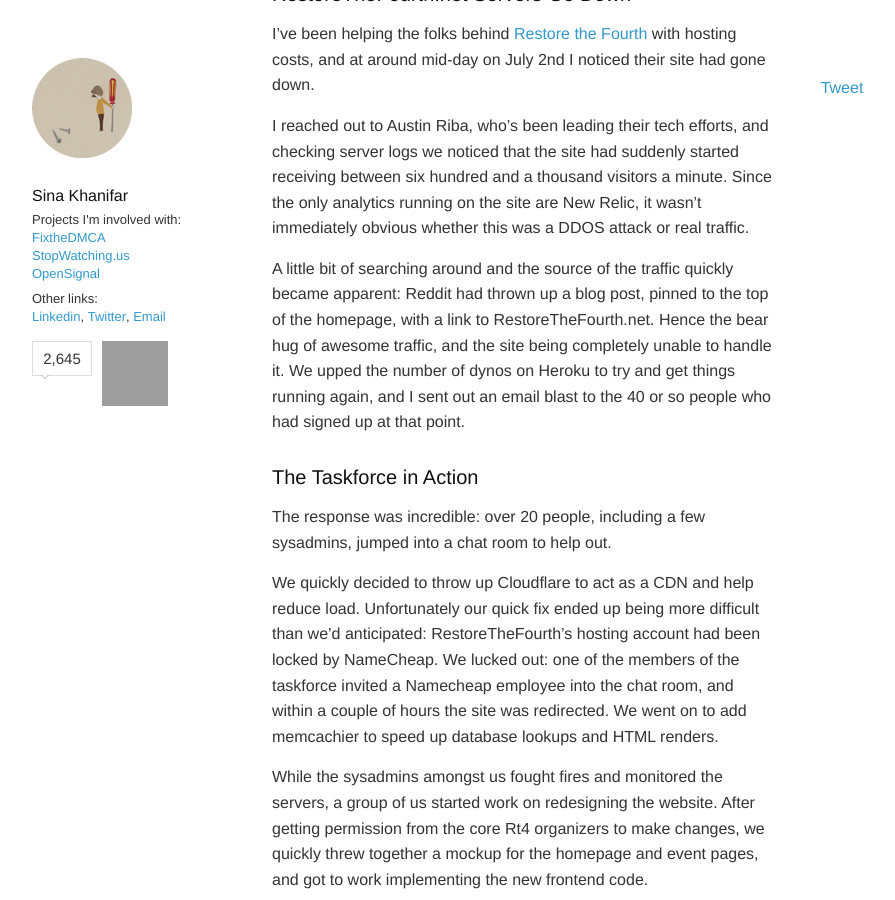
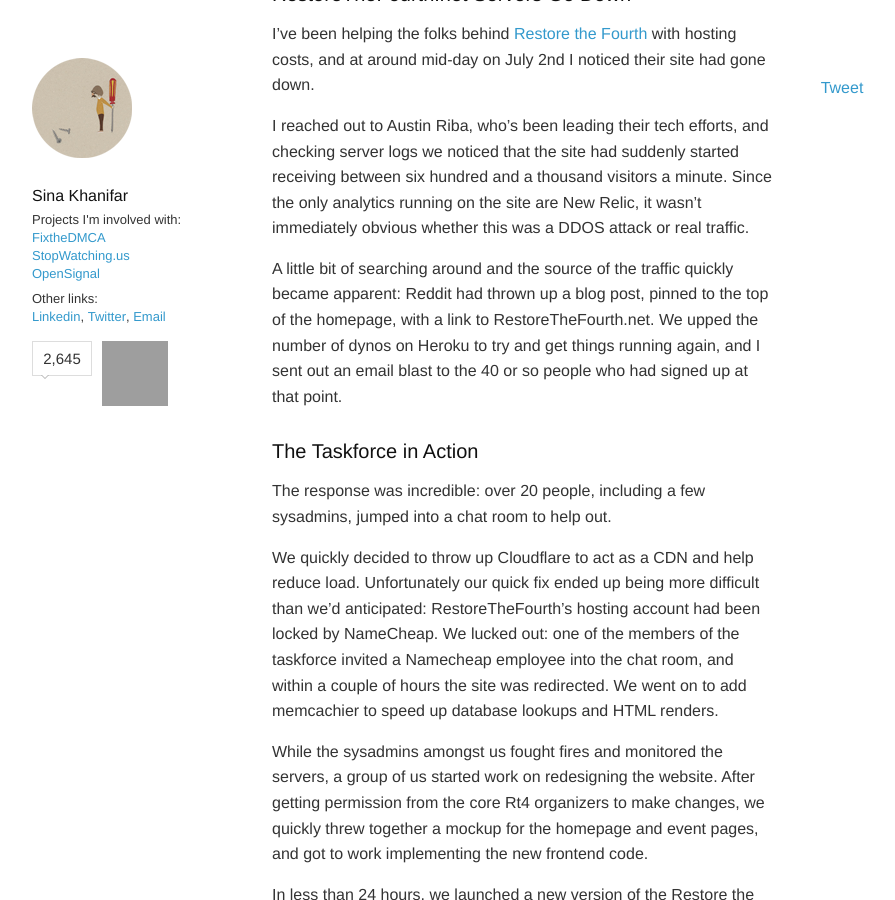
Before and after one commit to sinak/sinak.github.com, a Jekyll site: the page built from _posts/2013-07-05-helping-rt4.md, in a window 1280 px wide and 900 px high, scrolled down 499 px. Shown: the whole window, without its empty margins (178-1073 px from the left). Built offline with Jekyll 4.4.1, drawn with Linux system fonts in a browser that asks for light colours; nearby versions of some CDN libraries; some web fonts are replaced; Markdown is read by kramdown in place of the engine named in the settings; comment, search, counter and statistics services are not loaded; grey boxes are pictures that could not be loaded.

Commit message:
Removed bear hug sentence

```diff
--- a/_posts/2013-07-05-helping-rt4.md
+++ b/_posts/2013-07-05-helping-rt4.md
@@ -19,7 +19,7 @@
 
 I reached out to Austin Riba, who's been leading their tech efforts, and checking server logs we noticed that the site had suddenly started receiving between six hundred and a thousand visitors a minute. Since the only analytics running on the site are New Relic, it wasn't immediately obvious whether this was a DDOS attack or real traffic.
 
-A little bit of searching around and the source of the traffic quickly became apparent: Reddit had thrown up a blog post, pinned to the top of the homepage, with a link to RestoreTheFourth.net. Hence the bear hug of awesome traffic, and the site being completely unable to handle it. We upped the number of dynos on Heroku to try and get things running again, and I sent out an email blast to the 40 or so people who had signed up at that point.
+A little bit of searching around and the source of the traffic quickly became apparent: Reddit had thrown up a blog post, pinned to the top of the homepage, with a link to RestoreTheFourth.net. We upped the number of dynos on Heroku to try and get things running again, and I sent out an email blast to the 40 or so people who had signed up at that point.
 
 ### The Taskforce in Action
 
```
